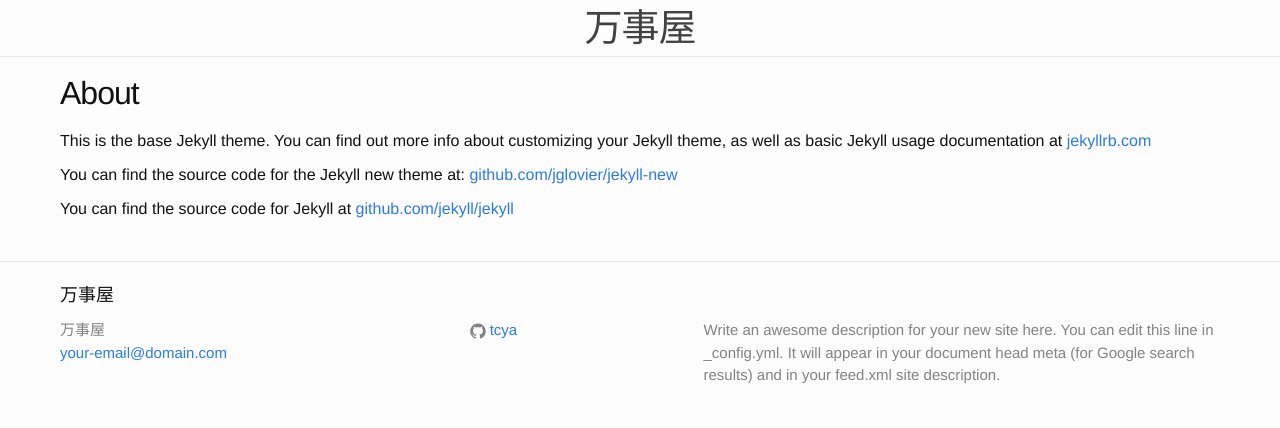
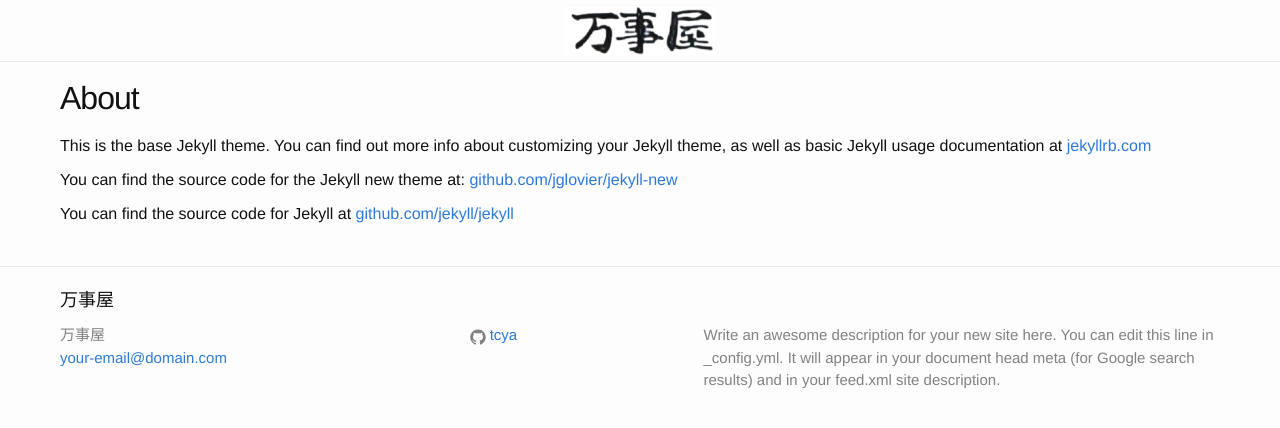
Before and after one commit to tcya/tcya.github.io, a Jekyll site: the page built from about.md, in a window 1280 px wide. Shown: the top 428 px of the page. Built offline with Jekyll 4.4.1, drawn with Linux system fonts in a browser that asks for light colours.

Commit message:
Change site title to image

```diff
--- a/_includes/header.html
+++ b/_includes/header.html
@@ -2,7 +2,8 @@
 
   <div class="wrapper" id="title-wrapper">
 
-    <a class="site-title" href="{{ site.baseurl }}/">{{ site.title }}</a>
+    <!-- <a class="site-title" href="{{ site.baseurl }}/">{{ site.title }}</a> -->
+    <a class="site-title" href="{{ site.baseurl }}/"><img id="title-img" src="/assets/images/wanshiwu.png"></a>
 <!--
     <nav class="site-nav">
       <a href="#" class="menu-icon">
--- a/_sass/_layout.scss
+++ b/_sass/_layout.scss
@@ -23,6 +23,11 @@
 
 #title-wrapper {
     text-align: center;
+}
+
+#title-img {
+    margin: 5px;
+    width: 150px;
 }
 
 .site-nav {
@@ -188,6 +193,7 @@
 
 .post-list-item {
     background: ghostwhite;
+    padding: 10px;
 }
 
 .post-meta {
```
Also changed, not shown: assets/images/wanshiwu.png (added).
